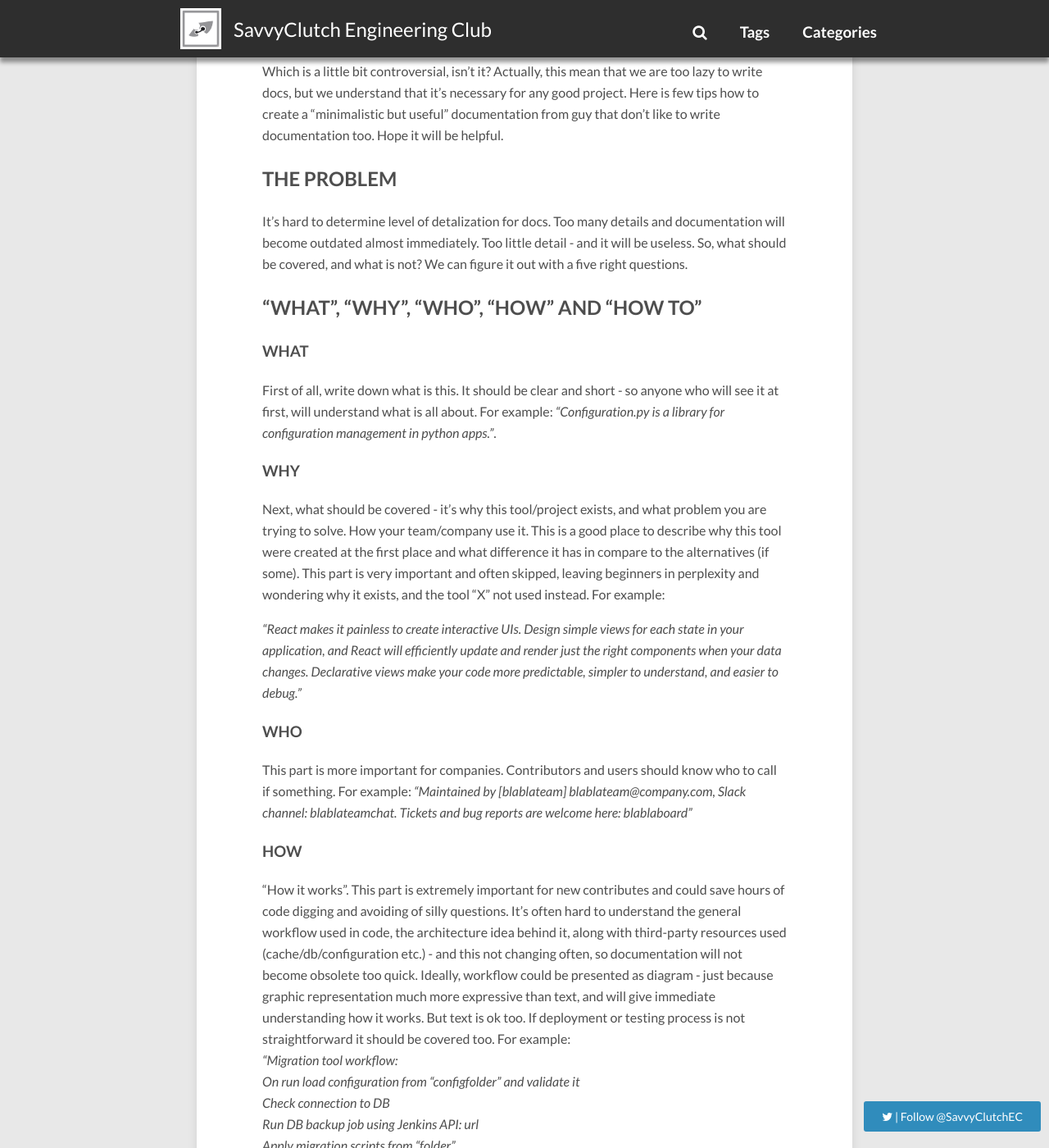
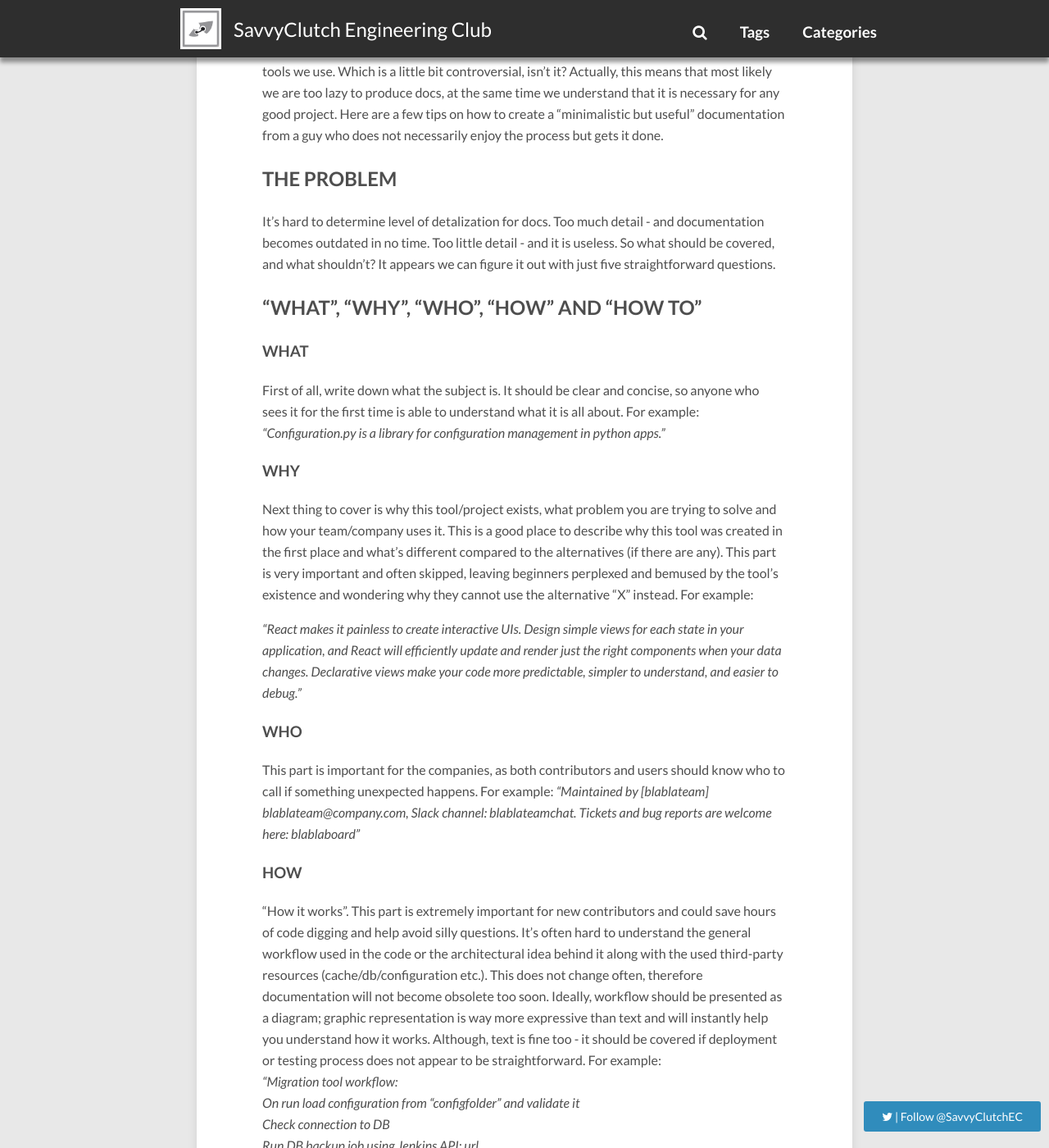
Before and after one commit to savvyclutch/savvyclutch.github.io, a Jekyll site: the page built from _posts/2018-11-02-project-minimalistic-documentation.md, in a window 1280 px wide and 1400 px high, scrolled down 713 px. Shown: the whole window at 82% size. Built offline with Jekyll 4.4.1, drawn with Linux system fonts in a browser that asks for light colours; nearby versions of some CDN libraries; comment, search, counter and statistics services are not loaded; some of the changed text lies outside the part shown.

Commit message:
Fixed with Luda suggestions

```diff
--- a/_posts/2018-11-02-project-minimalistic-documentation.md
+++ b/_posts/2018-11-02-project-minimalistic-documentation.md
@@ -10,30 +10,31 @@ image:
     feature: posts/project_documentation/title.jpg
 ---
 
-We don’t like to write documentation. But we do like good documentation for tools we use. Which is a little bit controversial, isn’t it? Actually, this mean that we are too lazy to write docs, but we understand that it’s necessary for any good project. Here is few tips  how to create a “minimalistic but useful” documentation  from guy that don’t like to write documentation too. Hope it will be helpful.
+We don’t like writing documentation. What we do like is having good documentation for the tools we use. Which is a little bit controversial, isn’t it? Actually, this means that most likely we are too lazy to produce docs,
+  at the same time we understand that it is necessary for any good project. Here are a few tips on how to create a “minimalistic but useful” documentation from a guy who does not necessarily enjoy the process but gets it done.
 
  <!-- more -->
 
 ## THE PROBLEM
-It’s hard to determine level of detalization for docs. Too many details  and documentation will become outdated almost immediately. Too little detail - and it will be useless. So, what should be covered, and what is not? We can figure it out with a five right questions.
+It’s hard to determine level of detalization for docs.  Too much detail - and documentation becomes outdated in no time. Too little detail - and it is useless. So what should be covered, and what shouldn't? It appears we can figure it out with just five straightforward questions.
 
 ## “WHAT”, “WHY”, “WHO”, “HOW” AND “HOW TO”
 ### WHAT
 
-First of all, write down what is this. It should be clear and short - so anyone who will see it at first, will understand what is all about.  For example: *“Configuration.py is a library for configuration management in python apps.”*.
+First of all, write down what the subject is.  It should be clear and concise, so anyone who sees it for the first time is able to understand what it is all about. For example: *“Configuration.py is a library for configuration management in python apps.”*
 
 ### WHY
 
-Next, what should be covered - it’s why this tool/project exists, and what problem you are trying to solve. How your team/company use it.  This is a good place to describe why this tool were created at the first place and what difference it has in compare to the alternatives (if some). This part is very important and often skipped, leaving beginners in perplexity and wondering why it exists, and the tool "X" not used instead. For example:
+Next thing to cover is why this tool/project exists, what problem you are trying to solve and how your team/company uses it. This is a good place to describe why this tool was created in the first place and what's different compared to the alternatives (if there are any). This part is very important and often skipped, leaving beginners perplexed and bemused by the tool's existence and wondering why they cannot use the alternative "X" instead. For example:
 
 *“React makes it painless to create interactive UIs. Design simple views for each state in your application, and React will efficiently update and render just the right components when your data changes. Declarative views make your code more predictable, simpler to understand, and easier to debug.”*
 
 ### WHO
 
-This part is more important for companies. Contributors and users should know who to call if something.  For example: *“Maintained by [blablateam] blablateam@company.com, Slack channel: blablateamchat. Tickets and bug reports are welcome here: blablaboard”*
+This part is important for the companies, as both contributors and users should know who to call if something unexpected happens. For example: *“Maintained by [blablateam] blablateam@company.com, Slack channel: blablateamchat. Tickets and bug reports are welcome here: blablaboard”*
 
 ### HOW
-“How it works”. This part is extremely important for new contributes and could save hours of code digging and avoiding of silly questions. It’s often hard to understand the general workflow used in code, the architecture idea behind it, along with third-party resources used (cache/db/configuration etc.) - and this not changing often, so documentation will not become obsolete too quick. Ideally, workflow could be presented as diagram - just because graphic representation much more expressive than text, and will give immediate understanding how it works. But text is ok too. If deployment or testing process is not straightforward it should be covered too. For example:
+“How it works”. This part is extremely important for new contributors and could save hours of code digging and help avoid silly questions. It’s often hard to understand the general workflow used in the code or the architectural idea behind it along with the used third-party resources (cache/db/configuration etc.). This does not change often, therefore documentation will not become obsolete too soon. Ideally, workflow should be presented as a diagram; graphic representation is way more expressive than text and will instantly help you understand how it works. Although, text is fine too - it should be covered if deployment or testing process does not appear to be straightforward. For example:
 *“Migration tool workflow:*
 *On run load configuration from “configfolder” and validate it*
 *Check connection to DB*
@@ -41,11 +42,11 @@ This part is more important for companies. Contributors and users should know wh
 *Apply migration scripts from “folder”*
 *During execution tool will publish run metrics to Statsd (by default expected on localhost). Metrics descriptions could be find here: url.”*
 
-It looks very simple, and straightforward **if you already know how it works**. But for new developer this simple overview could save a lot of time, so he/she will understand how it works at general before faced hundreds implementation details in code.
+It looks very simple, and straightforward **if you already know how it works**. But if you are a new developer, this simple overview could save you loads of time and energy by helping you understand how it works in general, before you face hundreds of implementation issues in code.
 
 ## HOW TO
 
-Last but not least should be the section that describe how to use tool, test it’s code and contribute to it. It is best if this part contains examples.
+Last but not least should be the section describing how to use the tool, test its code and contribute to it. It is best if this part contains examples.
 
 
-Hope it helps!
+Hopefully it helps!
```
